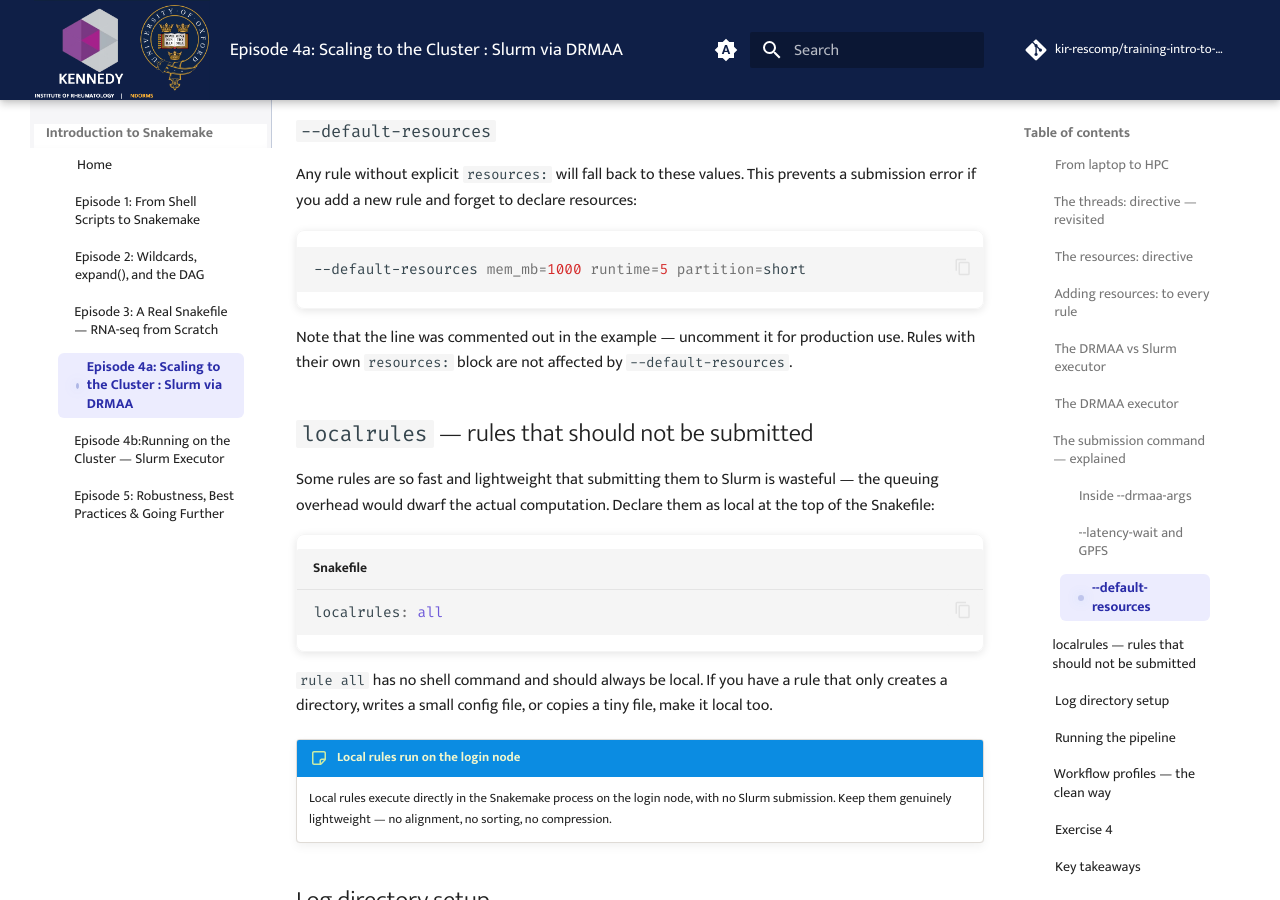
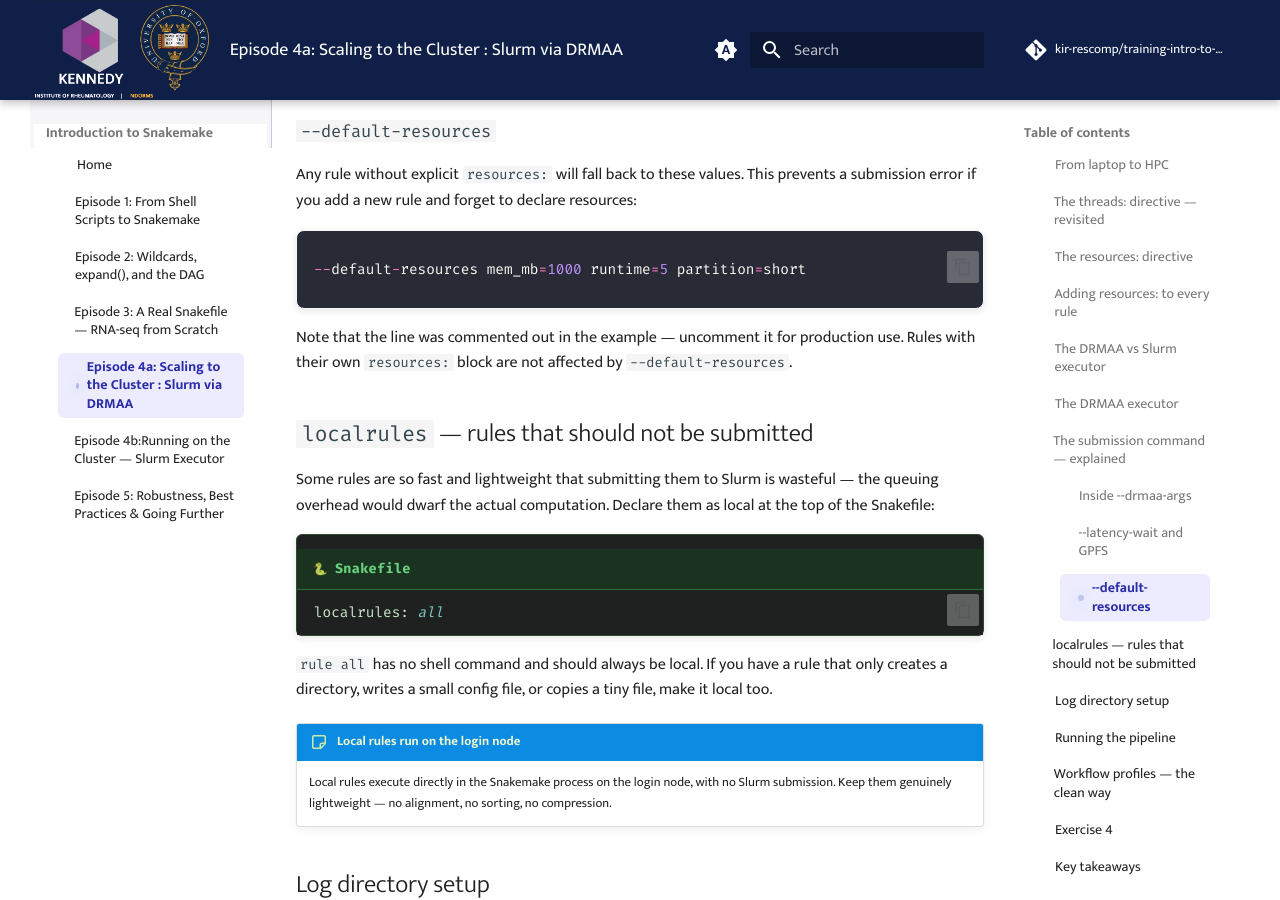
Before and after one commit to kir-rescomp/training-intro-to-snakemake, an MkDocs documentation site: the page built from docs/ep04_slurm_drmaa.md, in a window 1280 px wide and 900 px high, scrolled down 4775 px. Built offline with MkDocs 1.6.1 and Material for MkDocs 9.7.7, drawn with Linux system fonts in a browser that asks for light colours; comment, search, counter and statistics services are not loaded.

Commit message:
more code block theme changes

````diff
--- a/docs/ep04_slurm_drmaa.md
+++ b/docs/ep04_slurm_drmaa.md
@@ -161,9 +161,11 @@ The BMRC cluster uses GPFS, a distributed parallel file system. After a compute
 
 Any rule without explicit `resources:` will fall back to these values. This prevents a submission error if you add a new rule and forget to declare resources:
 
-```bash
+<div class="dracula" markdown="1">
+```py
 --default-resources mem_mb=1000 runtime=5 partition=short
 ```
+</div>
 
 Note that the line was commented out in the example — uncomment it for production use. Rules with their own `resources:` block are not affected by `--default-resources`.
 
@@ -171,9 +173,11 @@ Note that the line was commented out in the example — uncomment it for product
 
 Some rules are so fast and lightweight that submitting them to Slurm is wasteful — the queuing overhead would dwarf the actual computation. Declare them as local at the top of the Snakefile:
 
+<div class="snakefile" markdown="1">
 ```python title="Snakefile"
 localrules: all
 ```
+</div>
 
 `rule all` has no shell command and should always be local. If you have a rule that only creates a directory, writes a small config file, or copies a tiny file, make it local too.
 
````
